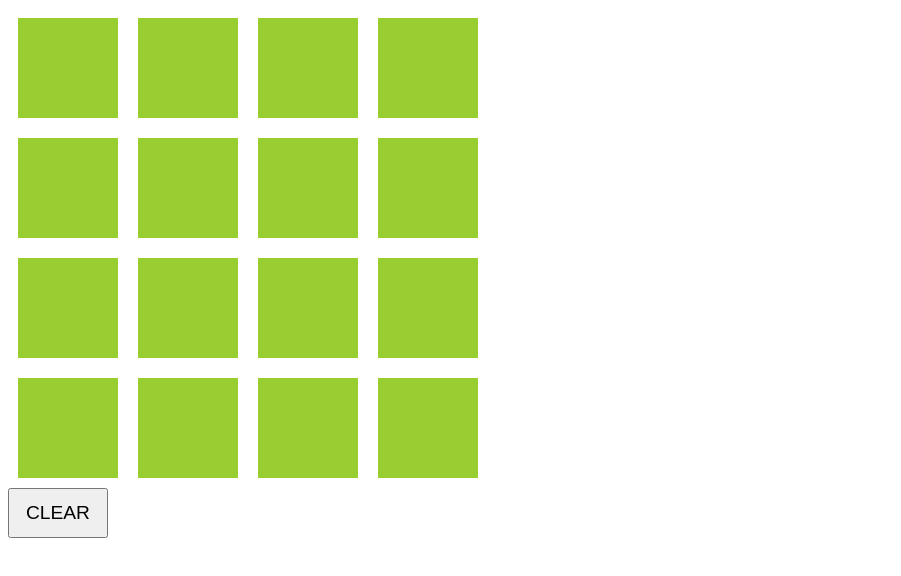
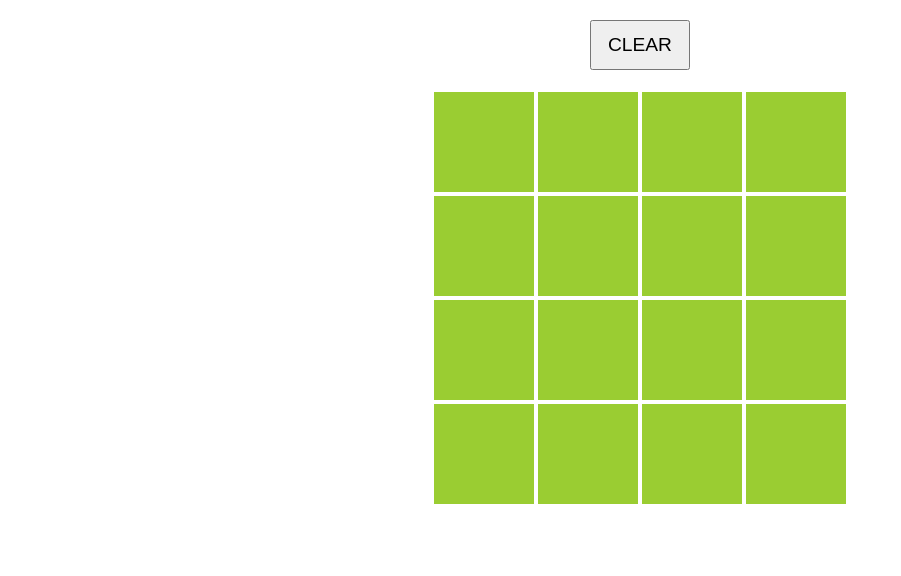
Before and after one commit to code-mma/etch-a-sketch, a plain HTML site: page index.html in a window 1280 px wide. Shown: the whole page, without its empty margins (0-901 px from the left). Drawn offline with Linux system fonts and the light colour scheme.

Commit message:
Fix elements center alignment

```diff
--- a/css/style.css
+++ b/css/style.css
@@ -1,14 +1,22 @@
+body {
+    margin: 20px;
+    display: flex;
+    flex-direction: column-reverse;
+    align-items: center;
+    gap: 20px;
+}
+
 .box {
     width: 100px;
     height: 100px;
     border-width: 20px;
     border-color: black;
     background-color: yellowgreen;
-    margin: 10px;
+    margin: 2px;
 }
 
 container {
-    width: 500px;
+    width: 416px;
     display: flex;
     flex-direction: row;
     flex-wrap: wrap;
```
